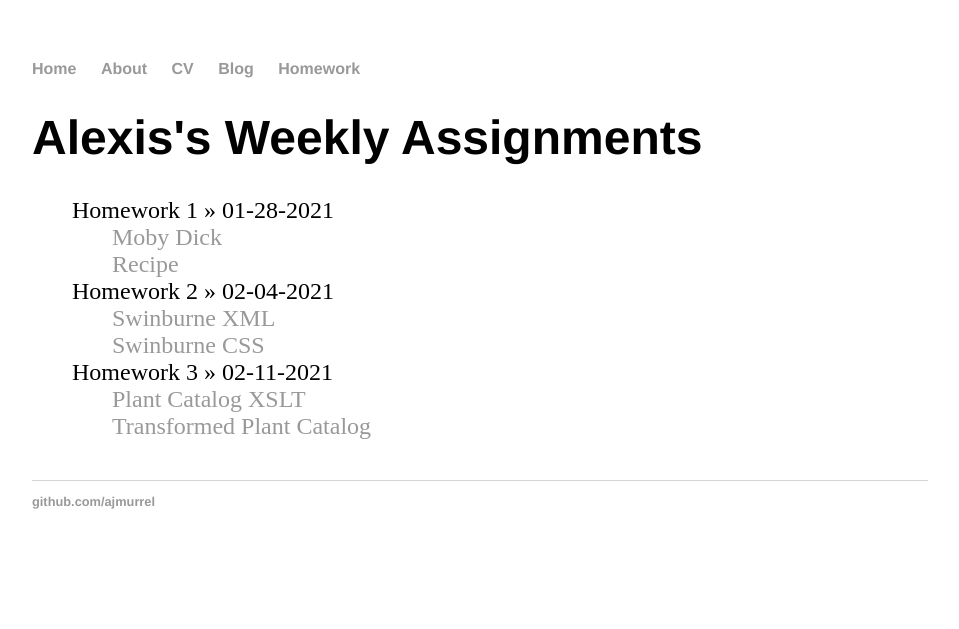
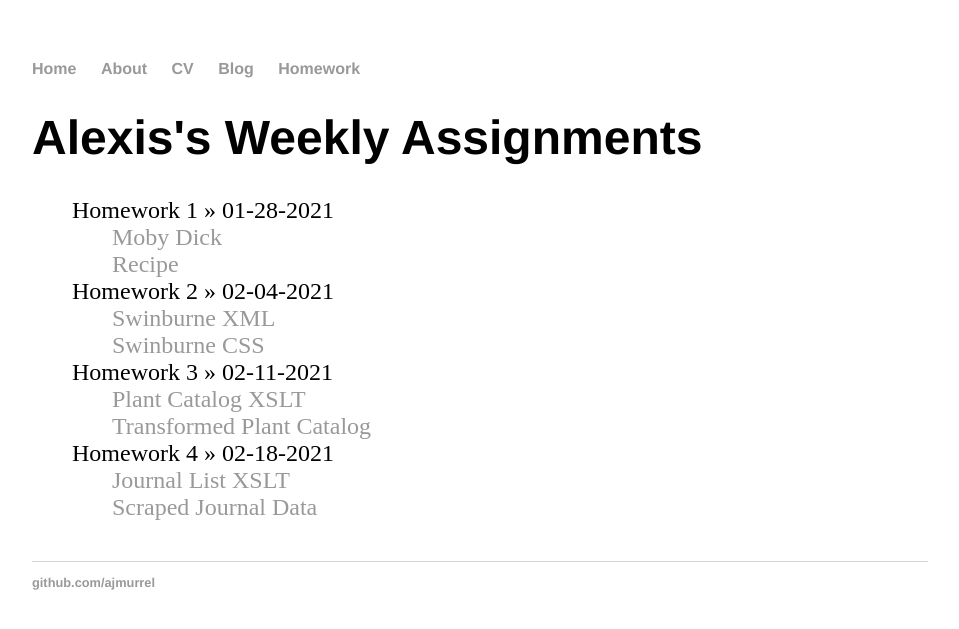
Before and after one commit to ajmurrel/ajmurrel.github.io, a Jekyll site: the page built from homework/index.html, in a window 1280 px wide. Shown: the top 629 px of the page, without its empty margins (160-1119 px from the left). Built offline with Jekyll 4.4.1, drawn with Linux system fonts in a browser that asks for light colours.

Commit message:
Update index.html

```diff
--- a/homework/index.html
+++ b/homework/index.html
@@ -16,4 +16,8 @@ title: Alexis's Weekly Assignments
 		<ul><li><a href="/homework/plant_catalog.xsl" title="Plant Catalog XSLT">Plant Catalog XSLT</a></li></ul>
 		<ul><li><a href="/homework/plant_catalog_transformed.html" title="Transformed Plant Catalog">Transformed Plant Catalog</a></li></ul>
 	    </li>
+	    <li>Homework 4 » 02-18-2021
+		<ul><li><a href="/homework/journal-list.xsl" title="Journal List XSLT">Journal List XSLT</a></li></ul>
+		<ul><li><a href="/homework/scraped-data.xml" title="Scraped Journal Data">Scraped Journal Data</a></li></ul>
+	    </li>
 	</ul>
```
